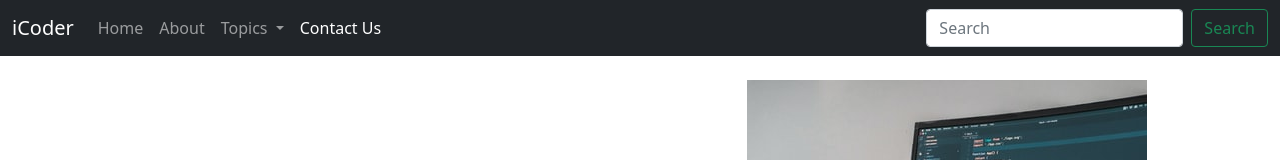
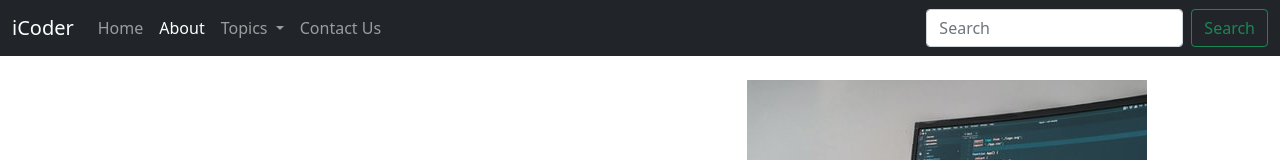
Before and after one commit to aanshpy1809/iCoder, a plain HTML site: page about.html in a window 1280 px wide. Shown: the top 160 px of the page. Drawn offline with nearby package versions, Linux system fonts and the light colour scheme.

Commit message:
Update about.html

```diff
--- a/about.html
+++ b/about.html
@@ -28,7 +28,7 @@
                         <a class="nav-link " aria-current="page" href="/iCoder/">Home</a>
                     </li>
                     <li class="nav-item">
-                        <a class="nav-link " href="/iCoder/about.html/">About</a>
+                        <a class="nav-link active" href="/iCoder/about.html/">About</a>
                     </li>
                     <li class="nav-item dropdown">
                         <a class="nav-link dropdown-toggle" href="#" id="navbarDropdown" role="button"
@@ -43,10 +43,10 @@
                             </li>
                             <li><a class="dropdown-item" href="#">Support</a></li>
                             <li><a class="dropdown-item" href="#">Write for us</a></li>
-                        </ul>
+                  </ul>
                     </li>
                     <li class="nav-item">
-                        <a class="nav-link active" href="/iCoder/contact.html/">Contact Us</a>
+                        <a class="nav-link " href="/iCoder/contact.html/">Contact Us</a>
                     </li>
 
 
```
